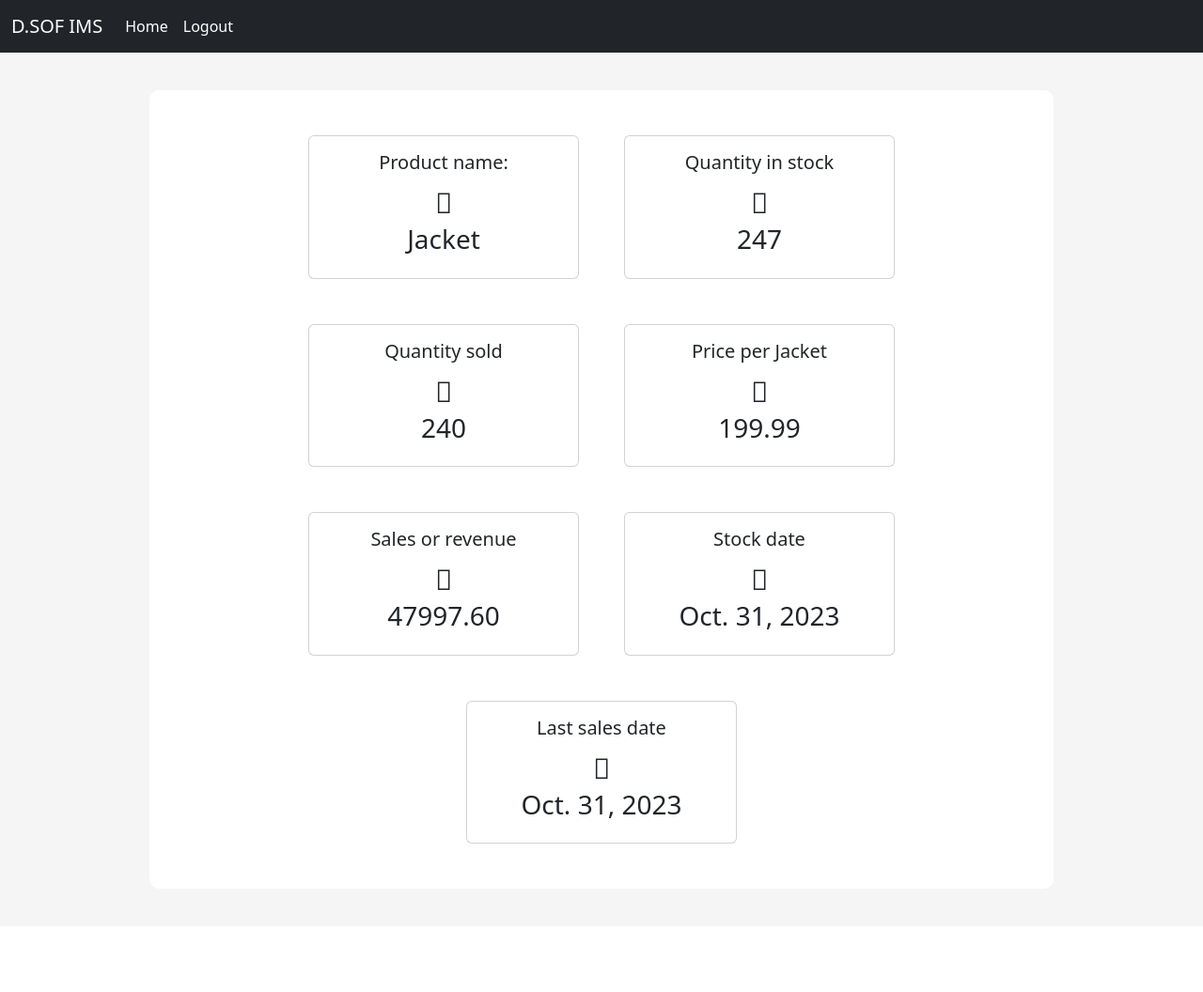
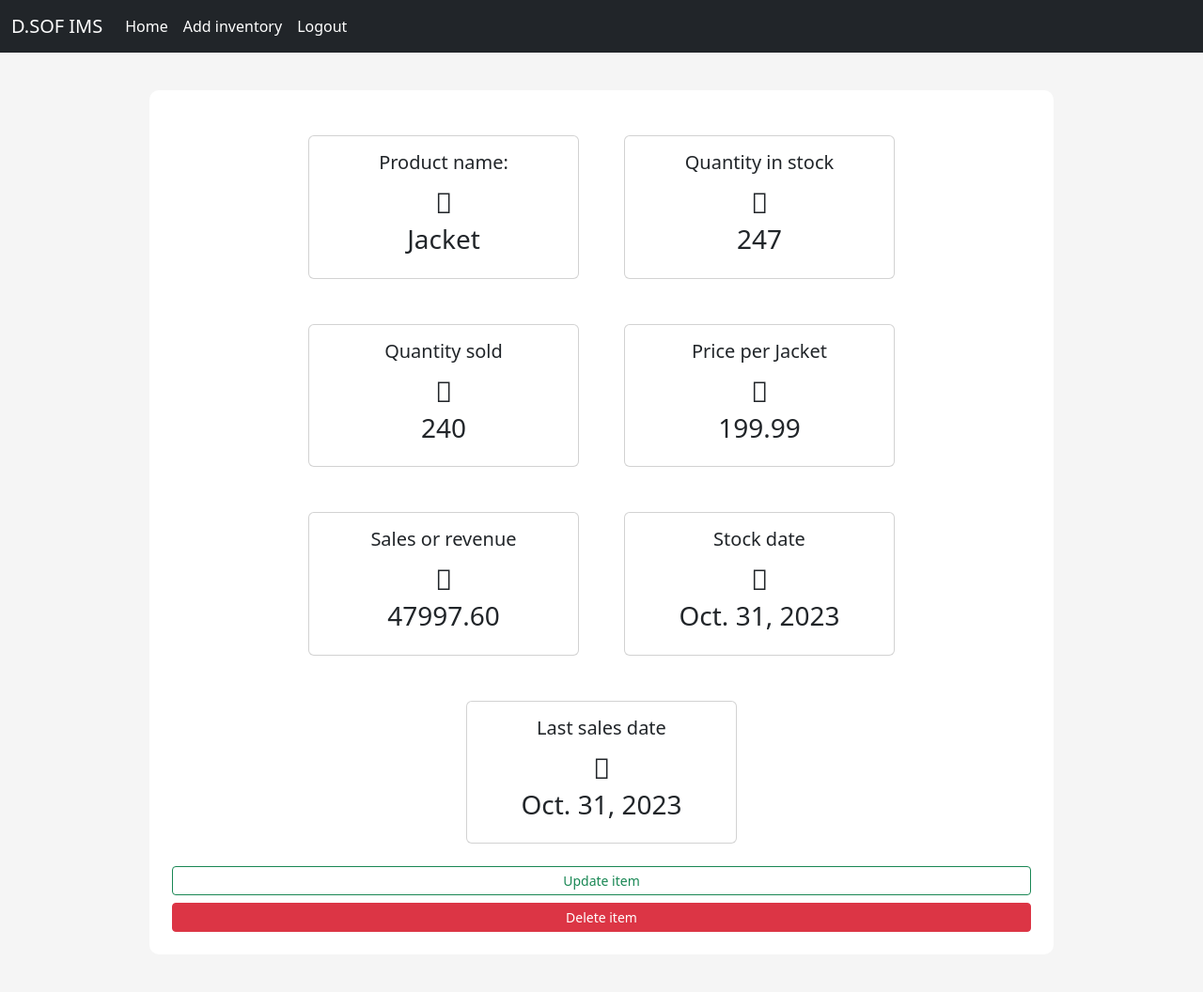
Before and after one commit to Khalidltf/inventoryManagementSystem, a Django app: page /inventory/per_product/4 in a window 1280 px wide. Shown: the whole page at 94% size. Before the commit the page ends 898 px from the top, so only its background shows below. Run offline with Django 4.2, Linux system fonts and the light colour scheme; a user stored in the database is signed in; data comes from the database, SQL or seed files in the repository; both versions use the stored data as it was after the commit; some libraries are stand-ins or nearby versions.

Commit message:
add, delete and update an item
Signed-off-by: khalidlotfi <khalidlotfi2005@gmail.com>

```diff
--- a/inventory/urls.py
+++ b/inventory/urls.py
@@ -1,7 +1,10 @@
 from django.urls import path
-from .views import inventory_list, per_product_view
+from .views import inventory_list, per_product_view, add_product, delete_inventory, update_inventory
 
 urlpatterns = [
     path("", inventory_list, name="inventory_list"),
-    path("per_product/<int:pk>", per_product_view, name="per_product")
+    path("per_product/<int:pk>", per_product_view, name="per_product"),
+    path("add_inventory/", add_product, name="add_inventory"),
+    path("delete/<int:pk>", delete_inventory, name="delete_inventory"),
+    path("update/<int:pk>", update_inventory, name="update_inventory")
 ]
--- a/inventory/views.py
+++ b/inventory/views.py
@@ -1,6 +1,7 @@
-from django.shortcuts import render, get_object_or_404
+from django.shortcuts import render, get_object_or_404, redirect
 from .models import Inventory
 from django.contrib.auth.decorators import login_required
+from .forms import AddInventoryForm, UpdateInventoryForm
 
 # Create your views here.
 @login_required
@@ -19,3 +20,42 @@ def per_product_view(request, pk):
         'inventory': inventory
     }
     return render(request, "inventory/per_product.html", context=context)
+
+@login_required
+def add_product(request):
+    if request.method == 'POST':
+        add_form = AddInventoryForm(data=request.POST)
+        if add_form.is_valid():
+            new_inventory = add_form.save(commit=False)
+            new_inventory.sales = float(add_form.data['cost_per_item']) * float(add_form.data['quantity_sold'])
+            new_inventory.save()
+            return redirect('/inventory/')
+    else:
+        add_form = AddInventoryForm()
+    return render(request, 'inventory/inventory_add.html', {'form': add_form})
+
+
+@login_required
+def delete_inventory(request, pk):
+    inventory = get_object_or_404(Inventory, pk=pk)
+    inventory.delete()
+    return redirect('/inventory/')
+
+
+@login_required
+def update_inventory(request, pk):
+    inventory = get_object_or_404(Inventory, pk=pk)
+    if request.method == 'POST':
+        updateForm = UpdateInventoryForm(data=request.POST)
+        if updateForm.is_valid():
+            inventory.name = updateForm.data['name']
+            inventory.quantity_in_stock = updateForm.data['quantity_in_stock']
+            inventory.quantity_sold = updateForm.data['quantity_sold']
+            inventory.cost_per_item = updateForm.data['cost_per_item']
+            inventory.sales = float(inventory.cost_per_item) * float(inventory.quantity_sold)
+            inventory.save()
+            return redirect(f'/inventory/per_product/{pk}')
+    else:
+        updateForm = UpdateInventoryForm(instance=inventory)
+    context = {'form': updateForm}
+    return render(request, 'inventory/inventory_update.html', context=context)
--- a/templates/inventory/per_product.html
+++ b/templates/inventory/per_product.html
@@ -73,6 +73,8 @@
         </div>
       </div>
 
+      <a href="{% url 'update_inventory' inventory.id %}" class="btn btn-outline-success btn-sm mb-2">Update item</a>
+      <a href="{% url 'delete_inventory' inventory.id %}" class="btn btn-danger btn-sm">Delete item</a>
     </div>
   </div>
 {% endblock  %}
--- a/templates/layout.html
+++ b/templates/layout.html
@@ -24,16 +24,19 @@
   {% comment %} navbar {% endcomment %}
   <nav class="navbar navbar-expand-lg bg-dark" data-bs-theme="dark">
     <div class="container-fluid">
-      <a class="navbar-brand" href="#">D.SOF IMS</a>
+      <a class="navbar-brand" href="{% url "inventory_list" %}">D.SOF IMS</a>
       <button class="navbar-toggler" type="button" data-bs-toggle="collapse" data-bs-target="#navbarNav" aria-controls="navbarNav" aria-expanded="false" aria-label="Toggle navigation">
         <span class="navbar-toggler-icon"></span>
       </button>
       <div class="collapse navbar-collapse" id="navbarNav">
         <ul class="navbar-nav">
           <li class="nav-item">
-            <a class="nav-link active" aria-current="page" href="#">Home</a>
+            <a class="nav-link active" aria-current="page" href="{% url "inventory_list" %}">Home</a>
           </li>
         {% if request.user.is_authenticated %}
+          <li class="nav-item">
+            <a class="nav-link active" aria-current="page" href="{% url 'add_inventory' %}">Add inventory</a>
+          </li>
           <li class="nav-item">
             <a class="nav-link active" aria-current="page" href="{% url 'logout' %}">Logout</a>
           </li>
```
Also changed, not shown: inventory/forms.py (added, +13 -0 lines), templates/inventory/inventory_add.html (added, +20 -0 lines), templates/inventory/inventory_update.html (added, +20 -0 lines), db.sqlite3.
